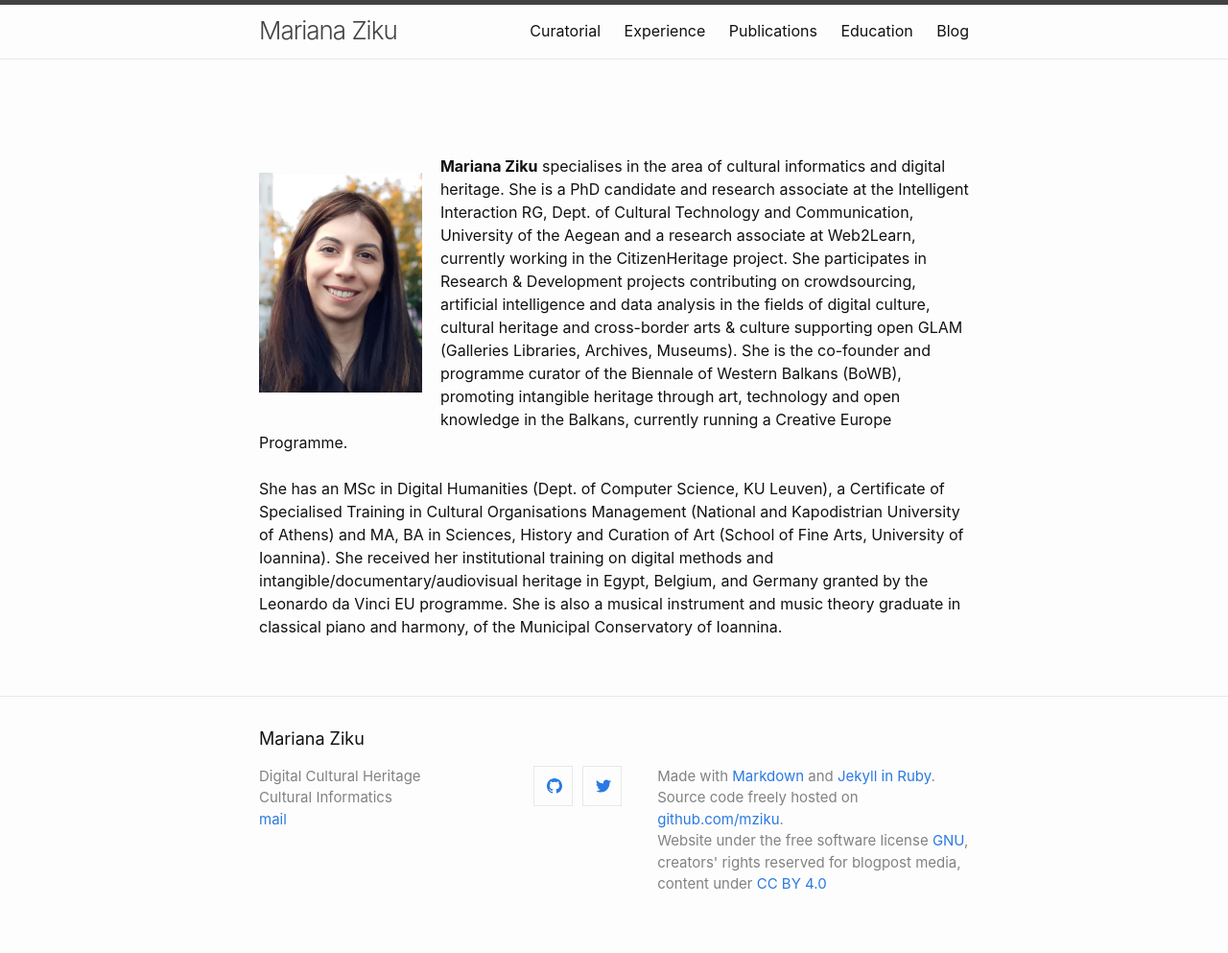
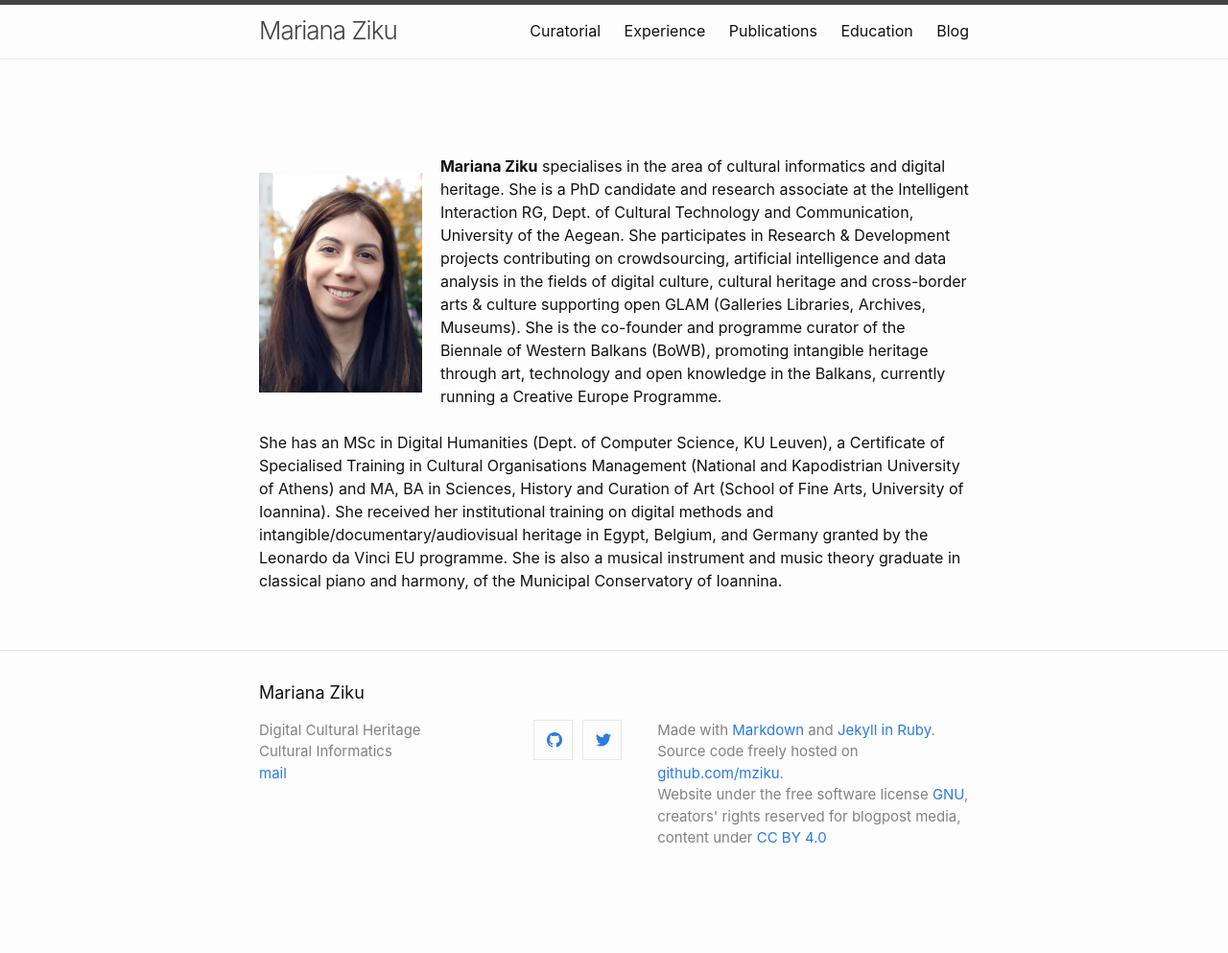
Before and after one commit to mziku/mziku.github.io, a Jekyll site: the page built from index.md, in a window 1280 px wide. Shown: the whole page at 96% size. Built offline with Jekyll 4.4.1, drawn with Linux system fonts in a browser that asks for light colours; after the commit the page ends 945 px from its top, so only the background shows below that.

Commit message:
Update index.md

```diff
--- a/index.md
+++ b/index.md
@@ -4,7 +4,7 @@
 
 <br>
 <p style="float: left;"><img src="https://mziku.github.io/images/mziku-portrait300x404px.jpg" style="float:left; margin-top:5mm; margin-right:5mm; margin-bottom:5mm; margin-left:5;" alt="mariana-ziku-profile-picture" width="170" height="auto"></p>
-**Mariana Ziku** specialises in the area of cultural informatics and digital heritage. She is a PhD candidate and research associate at the Intelligent Interaction RG, Dept. of Cultural Technology and Communication, University of the Aegean and a research associate at Web2Learn, currently working in the CitizenHeritage project. She participates in Research & Development projects contributing on crowdsourcing, artificial intelligence and data analysis in the fields of digital culture, cultural heritage and cross-border arts & culture supporting open GLAM (Galleries Libraries, Archives, Museums). She is the co-founder and programme curator of the Biennale of Western Balkans (BoWB), promoting intangible heritage through art, technology and open knowledge in the Balkans, currently running a Creative Europe Programme.
+**Mariana Ziku** specialises in the area of cultural informatics and digital heritage. She is a PhD candidate and research associate at the Intelligent Interaction RG, Dept. of Cultural Technology and Communication, University of the Aegean. She participates in Research & Development projects contributing on crowdsourcing, artificial intelligence and data analysis in the fields of digital culture, cultural heritage and cross-border arts & culture supporting open GLAM (Galleries Libraries, Archives, Museums). She is the co-founder and programme curator of the Biennale of Western Balkans (BoWB), promoting intangible heritage through art, technology and open knowledge in the Balkans, currently running a Creative Europe Programme.
 <br>
 <br>
 She has an MSc in Digital Humanities (Dept. of Computer Science, KU Leuven), a Certificate of Specialised Training in Cultural Organisations Management (National and Kapodistrian University of Athens) and MA, BA in Sciences, History and Curation of Art (School of Fine Arts, University of Ioannina). She received her institutional training on digital methods and intangible/documentary/audiovisual heritage in Egypt, Belgium, and Germany granted by the Leonardo da Vinci EU programme. She is also a musical instrument and music theory graduate in classical piano and harmony, of the Municipal Conservatory of Ioannina.
```
